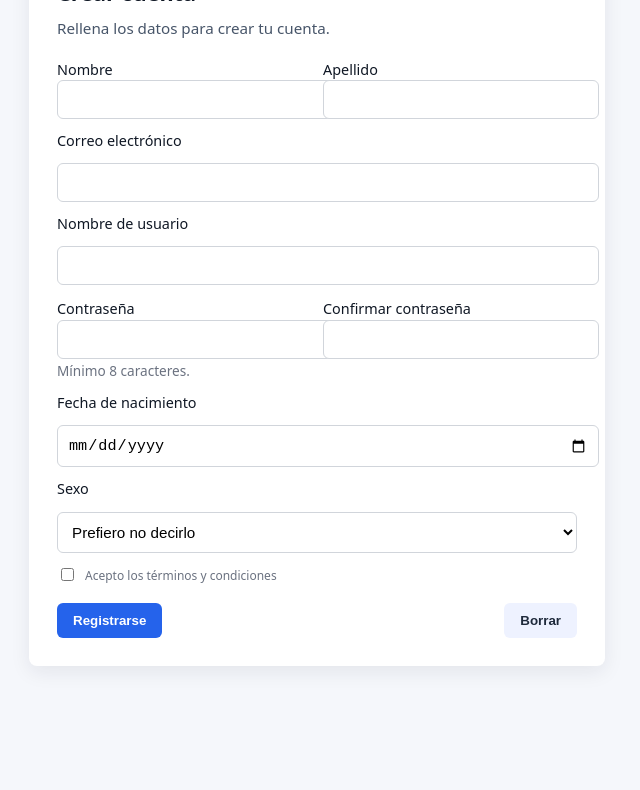
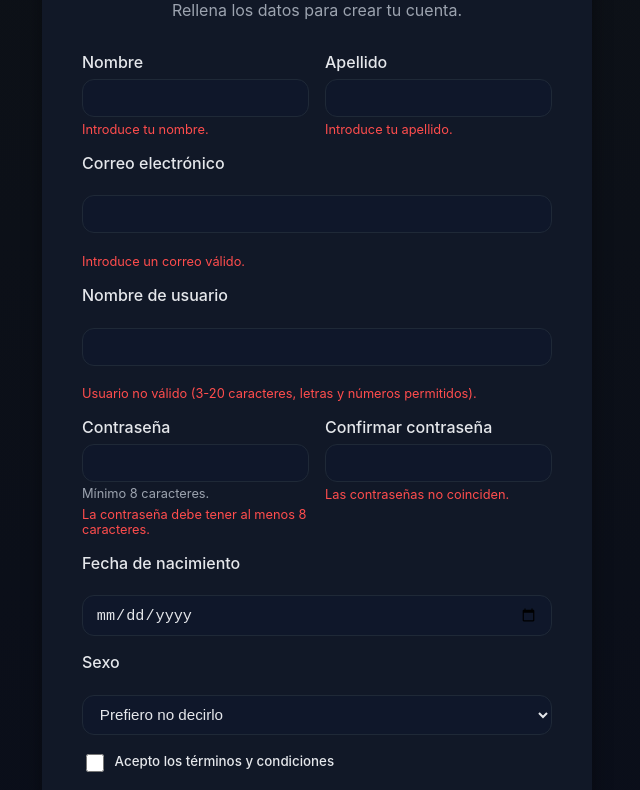
Before and after one commit to ivandiez11/TFG_DAW, a plain HTML site: page registro.html in a window 1280 px wide. Shown: the part 112-902 px from the top of the page, without its empty margins (323-963 px from the left). Before the commit the page ends 840 px from the top, so only its background shows below. Drawn offline with Linux system fonts and the light colour scheme.

Commit message:
Nuevo css del registro

```diff
--- a/estilos/registro.css
+++ b/estilos/registro.css
@@ -1,20 +1,212 @@
-:root{font-family:system-ui,-apple-system,Segoe UI,Roboto,"Helvetica Neue",Arial;line-height:1.4}
-        body{display:flex;align-items:center;justify-content:center;min-height:100vh;background:#f5f7fb;margin:0;padding:20px}
-        .card{background:#fff;border-radius:8px;box-shadow:0 6px 20px rgba(20,30,50,.08);max-width:520px;width:100%;padding:28px}
-        h1{margin:0 0 10px;font-size:1.35rem;color:#0f1724}
-        p.lead{margin:0 0 18px;color:#475569;font-size:.95rem}
-        form{display:grid;gap:12px}
-        label{font-size:.9rem;color:#0f1724}
-        input[type="text"],input[type="email"],input[type="password"],input[type="date"],select{
-            width:100%;padding:10px;border:1px solid #d1d5db;border-radius:6px;font-size:.95rem;background:#fff
-        }
-        .row{display:grid;grid-template-columns:1fr 1fr;gap:12px}
-        .actions{display:flex;justify-content:space-between;align-items:center;margin-top:6px}
-        .btn{
-            background:#2563eb;color:#fff;padding:10px 16px;border:none;border-radius:6px;font-weight:600;cursor:pointer
-        }
-        .btn.secondary{background:#eef2ff;color:#1e293b}
-        .error{color:#b91c1c;font-size:.9rem;margin-top:6px;display:none}
-        .help{font-size:.85rem;color:#6b7280}
-        .terms{display:flex;gap:8px;align-items:center}
-        small{color:#6b7280}
+/* ====== ESTILO REGISTRO - JUEGO DEL MILLÓN ====== */
+
+/* Box-sizing global */
+*,
+*::before,
+*::after {
+  box-sizing: border-box;
+}
+
+:root {
+  --color-bg: #0a0e1a;
+  --color-bg-card: #111827;
+  --color-text: #e5e7eb;
+  --color-muted: #9ca3af;
+  --color-primary: #ff6b3d;
+  --color-primary-hover: #ff845a;
+  --radius: 12px;
+  --transition: 0.3s ease;
+  font-family: 'Inter', system-ui, sans-serif;
+}
+
+body {
+  margin: 0;
+  min-height: 100vh;
+  display: flex;
+  align-items: center;
+  justify-content: center;
+  background: linear-gradient(180deg, #0d1117 0%, #0a0e1a 100%);
+  color: var(--color-text);
+}
+
+main.card {
+  background-color: var(--color-bg-card);
+  padding: 2.5rem;
+  border-radius: var(--radius);
+  box-shadow: 0 4px 20px rgba(0, 0, 0, 0.4);
+  max-width: 550px;
+  width: 90%;
+  animation: fadeIn 0.8s ease forwards;
+}
+
+h1 {
+  margin-bottom: 0.5rem;
+  font-size: 1.9rem;
+  font-weight: 700;
+  text-align: center;
+  color: #fff;
+}
+
+.lead {
+  font-size: 1rem;
+  color: var(--color-muted);
+  text-align: center;
+  margin-bottom: 2rem;
+}
+
+form {
+  display: flex;
+  flex-direction: column;
+  gap: 1rem;
+}
+
+label {
+  display: block;
+  font-weight: 500;
+  margin-bottom: 0.4rem;
+}
+
+input,
+select {
+  width: 100%;
+  padding: 0.6rem 0.8rem;
+  border-radius: var(--radius);
+  border: 1px solid #1f2937;
+  background-color: #0f172a;
+  color: var(--color-text);
+  font-size: 0.95rem;
+  transition: border var(--transition), background var(--transition);
+}
+
+input:focus,
+select:focus {
+  outline: none;
+  border-color: var(--color-primary);
+  background-color: #1e293b;
+}
+
+/* ROWS FLEX */
+.row {
+  display: flex;
+  gap: 1rem;
+  flex-wrap: wrap;
+}
+
+.row > div {
+  flex: 1 1 200px; /* crecer, encoger, base mínima */
+  min-width: 200px;
+}
+
+.help {
+  font-size: 0.8rem;
+  color: var(--color-muted);
+}
+
+.error {
+  display: none;
+  font-size: 0.8rem;
+  color: #ff4d4d;
+  margin-top: 0.3rem;
+}
+
+input:invalid ~ .error,
+select:invalid ~ .error {
+  display: block;
+}
+
+.terms {
+  display: flex;
+  align-items: flex-start; /* Alinea el checkbox con la parte superior del texto */
+  gap: 0.5rem;
+}
+
+.terms input[type="checkbox"] {
+  margin-top: 0.2rem; /* Ajusta según se vea */
+  flex-shrink: 0;
+  width: 1.1rem;
+  height: 1.1rem;
+}
+
+.terms label {
+  display: inline-block;
+  line-height: 1.2;
+}
+
+.actions {
+  display: flex;
+  justify-content: space-between;
+  gap: 1rem;
+  margin-top: 1.5rem;
+}
+
+.btn {
+  flex: 1;
+  padding: 0.7rem 1rem;
+  background-color: var(--color-primary);
+  color: white;
+  font-weight: 600;
+  border: none;
+  border-radius: var(--radius);
+  cursor: pointer;
+  transition: background-color var(--transition), transform var(--transition);
+}
+
+.btn:hover {
+  background-color: var(--color-primary-hover);
+  transform: translateY(-1px);
+}
+
+.btn.secondary {
+  background-color: #1f2937;
+  color: var(--color-text);
+  border: 1px solid #374151;
+}
+
+.btn.secondary:hover {
+  background-color: #2d3748;
+}
+
+#serverMsg {
+  font-weight: 500;
+  text-align: center;
+}
+
+/* Inputs especiales */
+input[type="date"],
+select {
+  width: 100%;
+}
+
+/* Animación */
+@keyframes fadeIn {
+  from {
+    opacity: 0;
+    transform: translateY(15px);
+  }
+  to {
+    opacity: 1;
+    transform: translateY(0);
+  }
+}
+
+/* RESPONSIVO */
+@media (max-width: 650px) {
+  .actions {
+    flex-direction: column;
+  }
+  .btn {
+    width: 100%;
+  }
+}
+
+@media (max-width: 500px) {
+  main.card {
+    padding: 2rem 1.5rem;
+  }
+  h1 {
+    font-size: 1.5rem;
+  }
+  .row {
+    gap: 0.5rem;
+  }
+}
```
